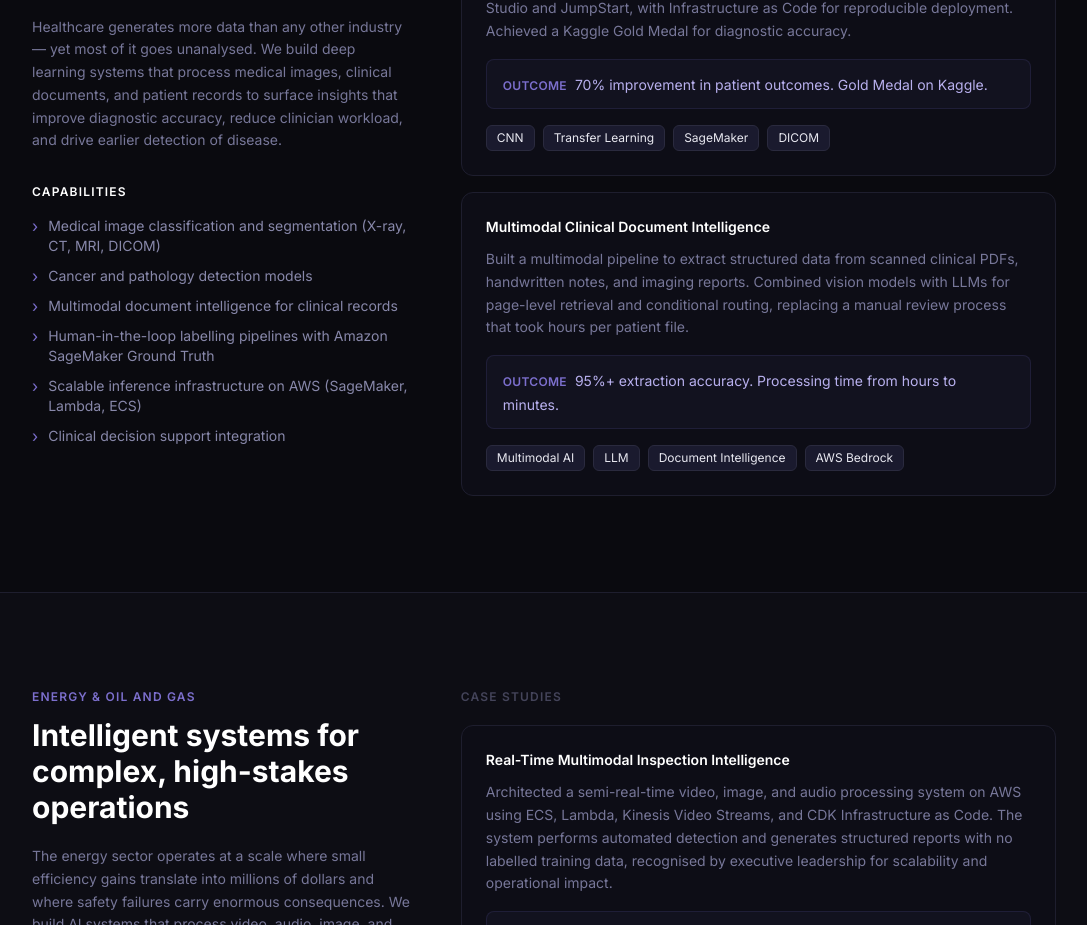
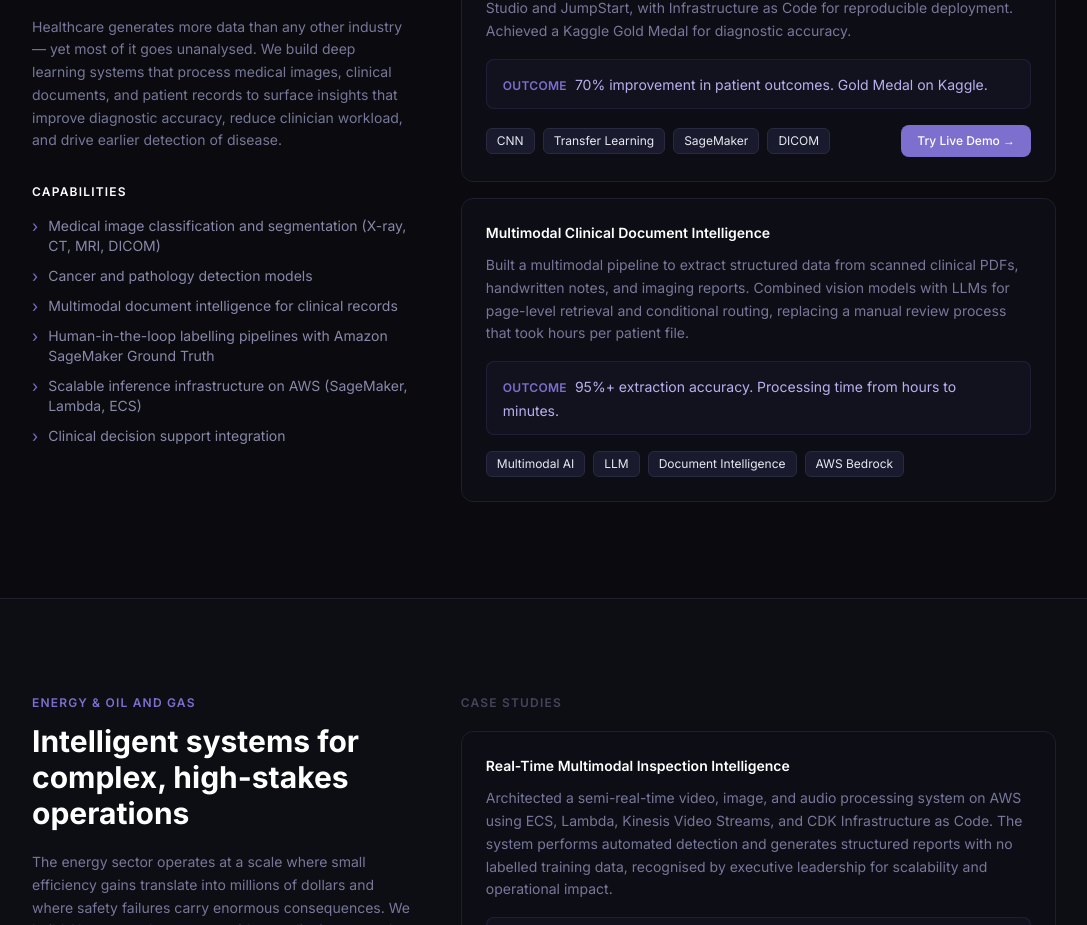
Before and after one commit to homayoonkhadivi/vertextmindai, a Next.js app: page / in a window 1280 px wide. Shown: the part 1940-2865 px from the top of the page, without its empty margins (96-1183 px from the left). Built offline with nearby package versions, Linux system fonts and the light colour scheme.

Commit message:
Re-add Streamlit demo link

```diff
--- a/src/data/industries.ts
+++ b/src/data/industries.ts
@@ -22,6 +22,7 @@ export const industries: Industry[] = [
           "Designed and deployed a CNN and transfer learning model to detect pneumonia from chest X-ray images. Trained on annotated clinical datasets using SageMaker Studio and JumpStart, with Infrastructure as Code for reproducible deployment. Achieved a Kaggle Gold Medal for diagnostic accuracy.",
         outcome: "70% improvement in patient outcomes. Gold Medal on Kaggle.",
         tags: ["CNN", "Transfer Learning", "SageMaker", "DICOM"],
+        demoUrl: "https://cancer-detection-application.streamlit.app/?embed=true",
       },
       {
         title: "Multimodal Clinical Document Intelligence",
```
